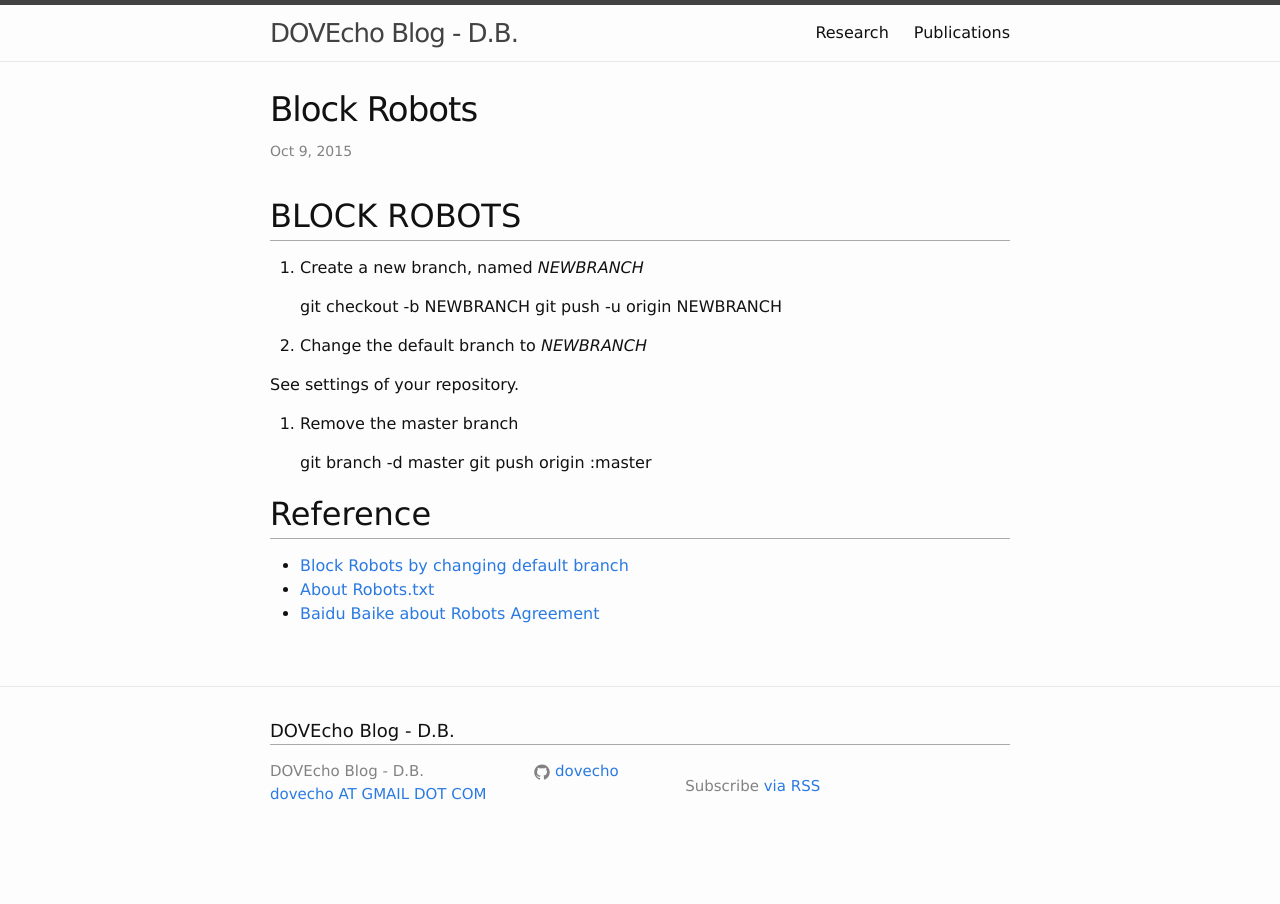
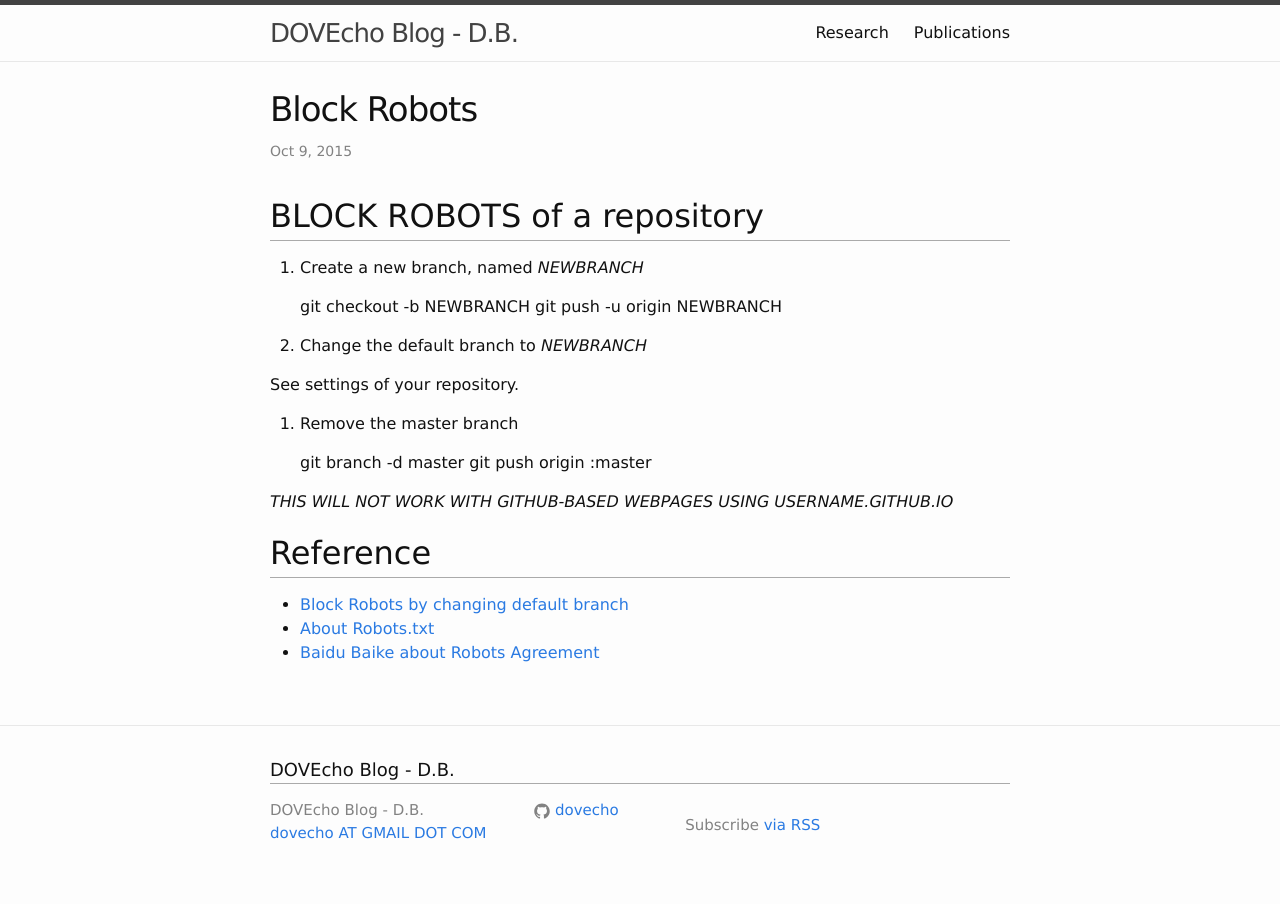
Before and after one commit to dovecho/dovecho.github.io, a Jekyll site: the page built from _posts/2015-09-10-Block-Robots.md, in a window 1280 px wide. Built offline with Jekyll 4.4.1, drawn with Linux system fonts in a browser that asks for light colours; comment, search, counter and statistics services are not loaded.

Commit message:
Add alert

```diff
--- a/_posts/2015-09-10-Block-Robots.md
+++ b/_posts/2015-09-10-Block-Robots.md
@@ -4,11 +4,11 @@ title:  "Block Robots"
 date: 9/10/2015 14:32:22 AM
 ---
 
-## BLOCK ROBOTS
+## BLOCK ROBOTS of a repository
 1. Create a new branch, named *NEWBRANCH*
 
     git checkout -b NEWBRANCH
-    git push -u origin NEWBRANCH
+	git push -u origin NEWBRANCH
 
 2. Change the default branch to *NEWBRANCH*
 
@@ -19,6 +19,8 @@ date: 9/10/2015 14:32:22 AM
     git branch -d master
     git push origin :master
 
+*THIS WILL NOT WORK WITH GITHUB-BASED WEBPAGES USING USERNAME.GITHUB.IO*
+
 ## Reference
  - [Block Robots by changing default branch](http://stackoverflow.com/questions/15844905/how-to-stop-google-indexing-my-github-repository)
  - [About Robots.txt](http://www.robotstxt.org/)
```
